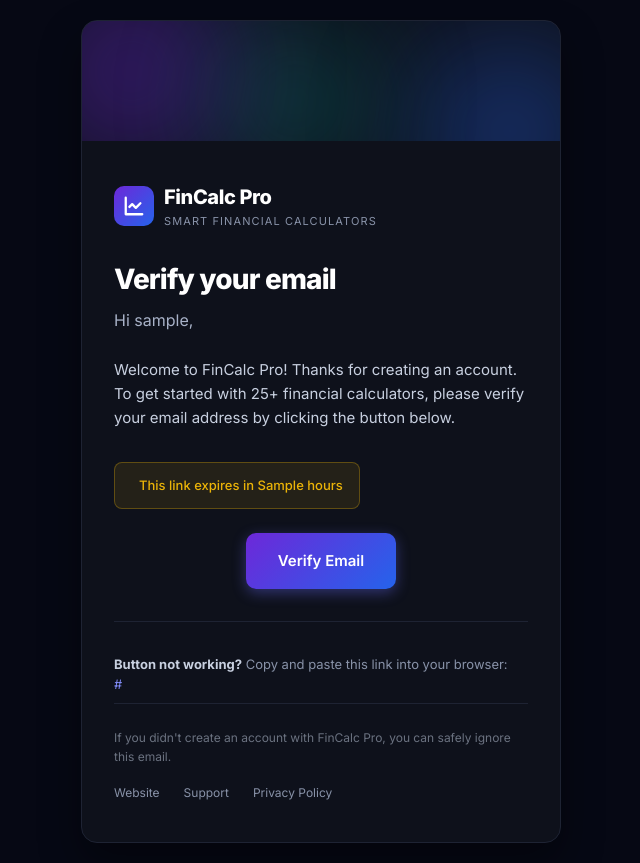
After one commit to patakrishna2006-a11y/Financial-Calculator, a Flask app: template templates/email/verification.html in a window 1280 px wide. The commit adds this page. Shown: the whole page, without its empty margins (319-959 px from the left). Run offline with Flask 3, Linux system fonts and the light colour scheme; the template is opened without the code that fills it: most values are stand-ins (such as "Sample title", 1, 10 or a date in 2020); some libraries are stand-ins or nearby versions.

Commit message:
Add email verification for user registration
- Add email verification flow: unverified user created on register → verification email sent → user clicks link → account activated
- New database fields: `is_verified`, `verification_token`, `verification_token_expires` on User model
- Gmail SMTP integration via Flask-Mail with HTML email template matching site theme
- Routes added:
  - `/verify-email/<token>` - validates token, marks user verified, clears token
  - `/resend-verification` - rate-limited (1/5min), resends verification email
- Updated `/register` POST: creates unverified user, sends email, redirects to check-email state
- Updated `/login` POST: blocks unverified users with clear error message
- Register template: conditional "check email" UI with resend form (shown after registration)
- Security: secure token generation (secrets.token_urlsafe), 1-hour expiry, rate limiting, security logging
- Config: MAIL_* and BASE_URL environment variables in .env

Files changed:
- requirements.txt (+flask-mail)
- .env (SMTP config + BASE_URL)
- app.py (model, mail init, helpers, routes, login check)
- templates/register.html (check-email state + resend form)
- templates/email/verification.html (new: themed HTML email)

```diff
--- a/app.py
+++ b/app.py
@@ -8,10 +8,12 @@ from dotenv import load_dotenv
 import json
 import re
 import logging
+import secrets
 from logging.handlers import RotatingFileHandler
 from flask_wtf.csrf import CSRFProtect, CSRFError
 from flask_limiter import Limiter
 from flask_limiter.util import get_remote_address
+from flask_mail import Mail, Message
 
 load_dotenv()
 
@@ -69,6 +71,17 @@ limiter = Limiter(
     storage_uri="memory://",
 )
 
+# --- Mail Configuration ---
+app.config['MAIL_SERVER'] = os.environ.get('MAIL_SERVER', 'smtp.gmail.com')
+app.config['MAIL_PORT'] = int(os.environ.get('MAIL_PORT', 587))
+app.config['MAIL_USE_TLS'] = os.environ.get('MAIL_USE_TLS', 'True').lower() == 'true'
+app.config['MAIL_USERNAME'] = os.environ.get('MAIL_USERNAME')
+app.config['MAIL_PASSWORD'] = os.environ.get('MAIL_PASSWORD')
+app.config['MAIL_DEFAULT_SENDER'] = os.environ.get('MAIL_DEFAULT_SENDER')
+app.config['BASE_URL'] = os.environ.get('BASE_URL', 'http://localhost:5000')
+
+mail = Mail(app)
+
 # --- Security Logging Setup ---
 security_logger = logging.getLogger('security')
 security_logger.setLevel(logging.INFO)
@@ -84,6 +97,30 @@ def log_security_event(event_type, details, user_id=None, ip=None):
     ip = ip or request.remote_addr
     user_info = f"user_id={user_id}" if user_id else "anonymous"
     security_logger.info(f"{event_type} | ip={ip} | {user_info} | {details}")
+
+
+def generate_verification_token():
+    """Generate a secure random token for email verification."""
+    return secrets.token_urlsafe(32)
+
+
+def send_verification_email(user, token):
+    """Send verification email to user."""
+    verify_url = f"{app.config['BASE_URL']}/verify-email/{token}"
+
+    html = render_template('email/verification.html',
+        username=user.username,
+        verify_url=verify_url,
+        expiry_hours=1
+    )
+
+    msg = Message(
+        subject="Verify your FinCalc Pro account",
+        recipients=[user.email],
+        html=html
+    )
+    mail.send(msg)
+
 
 # --- Security Headers Middleware ---
 @app.after_request
@@ -204,6 +241,9 @@ class User(db.Model):
     username = db.Column(db.String(50), unique=True, nullable=False)
     email = db.Column(db.String(100), nullable=False)
     password = db.Column(db.String(100), nullable=False)
+    is_verified = db.Column(db.Boolean, default=False, nullable=False)
+    verification_token = db.Column(db.String(100), unique=True, nullable=True)
+    verification_token_expires = db.Column(db.DateTime, nullable=True)
 
     __table_args__ = (
         db.UniqueConstraint('username', 'email', name='_username_email_uc'),
@@ -295,17 +335,25 @@ def home():
 @app.route('/register', methods=['GET', 'POST'])
 @limiter.limit("5 per minute; 20 per hour")
 def register():
+    check_email = request.args.get('check_email', '0') == '1'
+
     if request.method == 'GET':
-        return render_template('register.html')
+        return render_template('register.html', check_email=check_email)
 
     username = request.form.get('username', '').strip()
     email = request.form.get('email', '').strip()
     password = request.form.get('password', '')
+    confirm_password = request.form.get('confirm_password', '')
 
     # Input validation
-    if not username or not email or not password:
+    if not username or not email or not password or not confirm_password:
         log_security_event('REGISTRATION_FAILURE', 'missing_fields', ip=request.remote_addr)
         flash('All fields are required.', 'danger')
+        return redirect(url_for('register'))
+
+    if password != confirm_password:
+        log_security_event('REGISTRATION_FAILURE', 'password_mismatch', ip=request.remote_addr)
+        flash('Passwords do not match.', 'danger')
         return redirect(url_for('register'))
 
     if len(username) > 50:
@@ -327,23 +375,166 @@ def register():
         flash('Password must be at least 9 characters long and include a letter, a number, and a symbol.', 'danger')
         return redirect(url_for('register'))
 
+    # Check if user already exists (unverified)
+    existing_user = User.query.filter_by(username=username).first()
+    if existing_user:
+        if existing_user.is_verified:
+            flash('Username already exists', 'danger')
+            return redirect(url_for('register'))
+        else:
+            # Resend verification for unverified user
+            token = generate_verification_token()
+            existing_user.verification_token = token
+            existing_user.verification_token_expires = now_ist() + timedelta(hours=1)
+            db.session.commit()
+            try:
+                send_verification_email(existing_user, token)
+                log_security_event('VERIFICATION_RESENT', f'username={username}', user_id=existing_user.id, ip=request.remote_addr)
+            except Exception as e:
+                log_security_event('VERIFICATION_EMAIL_FAILED', f'username={username} error={str(e)}', ip=request.remote_addr)
+            return redirect(url_for('register', check_email=1))
+
+    existing_email = User.query.filter_by(email=email).first()
+    if existing_email:
+        if existing_email.is_verified:
+            flash('An account with this email already exists', 'danger')
+            return redirect(url_for('register'))
+        else:
+            # Resend verification for unverified user
+            token = generate_verification_token()
+            existing_email.verification_token = token
+            existing_email.verification_token_expires = now_ist() + timedelta(hours=1)
+            db.session.commit()
+            try:
+                send_verification_email(existing_email, token)
+                log_security_event('VERIFICATION_RESENT', f'email={email}', user_id=existing_email.id, ip=request.remote_addr)
+            except Exception as e:
+                log_security_event('VERIFICATION_EMAIL_FAILED', f'email={email} error={str(e)}', ip=request.remote_addr)
+            return redirect(url_for('register', check_email=1))
+
     hashed_password = generate_password_hash(password)
-    new_user = User(username=username, password=hashed_password, email=email)
+    token = generate_verification_token()
+    token_expires = now_ist() + timedelta(hours=1)
+
+    new_user = User(
+        username=username,
+        password=hashed_password,
+        email=email,
+        is_verified=False,
+        verification_token=token,
+        verification_token_expires=token_expires
+    )
 
     try:
         db.session.add(new_user)
         db.session.commit()
         log_security_event('REGISTRATION_SUCCESS', f'username={username}', user_id=new_user.id, ip=request.remote_addr)
-        flash('Successfully registered!', 'success')
-        return redirect(url_for('login'))
+
+        # Send verification email (non-blocking - log failure but don't fail registration)
+        try:
+            send_verification_email(new_user, token)
+            log_security_event('VERIFICATION_EMAIL_SENT', f'username={username}', user_id=new_user.id, ip=request.remote_addr)
+            flash('Verification email sent! Please check your inbox (valid for 1 hour).', 'success')
+        except Exception as e:
+            log_security_event('VERIFICATION_EMAIL_FAILED', f'username={username} error={str(e)}', user_id=new_user.id, ip=request.remote_addr)
+            flash('Account created but verification email could not be sent. Use the "Resend" option on the next page.', 'warning')
+
+        return redirect(url_for('register', check_email=1))
     except Exception as e:
         db.session.rollback()
         log_security_event('REGISTRATION_FAILURE', f'db_error={str(e)}', ip=request.remote_addr)
-        if User.query.filter_by(username=username).first():
-            flash('Username already exists', 'danger')
-        else:
-            flash('An account with this username and email combination already exists', 'danger')
+        flash('Registration failed. Please try again.', 'danger')
         return redirect(url_for('register'))
+
+
+@app.route('/verify-email/<token>')
+def verify_email(token):
+    """Verify user's email with token from email link."""
+    user = User.query.filter_by(verification_token=token).first()
+
+    if not user:
+        log_security_event('VERIFICATION_FAILED', 'invalid_token', ip=request.remote_addr)
+        flash('Invalid verification link.', 'danger')
+        return redirect(url_for('register'))
+
+    # Parse expiry datetime - handle both naive and aware datetimes
+    token_expires = user.verification_token_expires
+    if token_expires is None:
+        log_security_event('VERIFICATION_EXPIRED', f'username={user.username}', user_id=user.id, ip=request.remote_addr)
+        flash('Verification link has expired. Please register again.', 'danger')
+        return redirect(url_for('register'))
+
+    # Convert to timezone-aware if naive (assume IST)
+    if token_expires.tzinfo is None:
+        token_expires = token_expires.replace(tzinfo=IST)
+
+    if token_expires < now_ist():
+        log_security_event('VERIFICATION_EXPIRED', f'username={user.username}', user_id=user.id, ip=request.remote_addr)
+        flash('Verification link has expired. Please register again.', 'danger')
+        return redirect(url_for('register'))
+
+    if user.is_verified:
+        log_security_event('VERIFICATION_ALREADY_DONE', f'username={user.username}', user_id=user.id, ip=request.remote_addr)
+        flash('Email already verified. Please login.', 'info')
+        return redirect(url_for('login'))
+
+    user.is_verified = True
+    user.verification_token = None
+    user.verification_token_expires = None
+    db.session.commit()
+
+    log_security_event('EMAIL_VERIFIED', f'username={user.username}', user_id=user.id, ip=request.remote_addr)
+    flash('Email verified successfully! You can now login.', 'success')
+    return redirect(url_for('login'))
+
+
+@app.route('/resend-verification', methods=['POST'])
+@limiter.limit("1 per 5 minutes; 5 per hour", error_message="Too many requests. Please wait before resending.")
+def resend_verification():
+    """Resend verification email for unverified users."""
+    email = request.form.get('email', '').strip()
+
+    if not email:
+        flash('Email is required.', 'danger')
+        return redirect(url_for('register', check_email=1))
+
+    user = User.query.filter_by(email=email, is_verified=False).first()
+
+    if not user:
+        # Don't reveal if email exists or not for security
+        flash('If this email is registered and unverified, a new verification link has been sent.', 'info')
+        return redirect(url_for('register', check_email=1))
+
+    token = generate_verification_token()
+    user.verification_token = token
+    user.verification_token_expires = now_ist() + timedelta(hours=1)
+    db.session.commit()
+
+    try:
+        send_verification_email(user, token)
+        log_security_event('VERIFICATION_RESENT', f'username={user.username}', user_id=user.id, ip=request.remote_addr)
+        flash('Verification email resent! Please check your inbox (valid for 1 hour).', 'success')
+    except Exception as e:
+        log_security_event('VERIFICATION_EMAIL_FAILED', f'username={user.username} error={str(e)}', user_id=user.id, ip=request.remote_addr)
+        flash('Failed to send verification email. Please try again later.', 'danger')
+
+    return redirect(url_for('register', check_email=1))
+
+
+@app.errorhandler(429)
+def ratelimit_handler(e):
+    """Handle rate limit exceeded with proper redirect for form submissions."""
+    if request.path == '/resend-verification':
+        flash('Too many requests. Please wait 5 minutes before resending.', 'warning')
+        return redirect(url_for('register', check_email=1))
+    # Default handler for other routes
+    retry_after = getattr(e, 'retry_after', 60)
+    if request.is_json or request.headers.get('X-Requested-With') == 'XMLHttpRequest':
+        resp = jsonify({"success": False, "error": "Rate limit exceeded. Please try again later."})
+        resp.headers['Retry-After'] = str(retry_after)
+        return resp, 429
+    return render_template('errors/429.html', retry_after=retry_after), 429
+
 
 @app.route('/login', methods=['GET', 'POST'])
 @limiter.limit("10 per minute; 50 per hour")
@@ -361,6 +552,11 @@ def login():
         return redirect(url_for('login'))
 
     user = User.query.filter_by(username=username, email=email).first()
+
+    if user and not user.is_verified:
+        log_security_event('LOGIN_FAILURE', 'unverified_email', ip=request.remote_addr)
+        flash('Please verify your email first. Check your inbox for the verification link.', 'warning')
+        return redirect(url_for('login'))
 
     if user and check_password_hash(user.password, password):
         session.clear()  # Prevent session fixation
--- a/requirements.txt
+++ b/requirements.txt
@@ -4,4 +4,5 @@ flask_sqlalchemy>=3.0.0
 werkzeug>=3.0.0
 flask-wtf>=1.2.0
 flask-limiter>=3.8.0
+flask-mail>=0.10.0
 python-dotenv>=1.0.0
--- /dev/null
+++ b/templates/email/verification.html
@@ -0,0 +1,319 @@
+<!DOCTYPE html>
+<html lang="en">
+<head>
+  <meta charset="UTF-8">
+  <meta name="viewport" content="width=device-width, initial-scale=1.0">
+  <title>Verify your FinCalc Pro account</title>
+  <link rel="preconnect" href="https://fonts.googleapis.com">
+  <link rel="preconnect" href="https://fonts.gstatic.com" crossorigin>
+  <link href="https://fonts.googleapis.com/css2?family=Inter:wght@300;400;500;600;700;800;900&display=swap" rel="stylesheet">
+  <style>
+    * {
+      margin: 0;
+      padding: 0;
+      box-sizing: border-box;
+    }
+
+    body {
+      font-family: 'Inter', -apple-system, BlinkMacSystemFont, 'Segoe UI', sans-serif;
+      background: #060814;
+      color: #e8ecf4;
+      line-height: 1.6;
+      min-height: 100vh;
+      padding: 20px;
+    }
+
+    .email-wrapper {
+      max-width: 480px;
+      margin: 0 auto;
+      background: #0e111b;
+      border-radius: 16px;
+      border: 1px solid #1e2333;
+      overflow: hidden;
+      box-shadow: 0 20px 40px rgba(0, 0, 0, 0.4);
+    }
+
+    /* Background orbs effect */
+    .orb-container {
+      position: relative;
+      height: 120px;
+      overflow: hidden;
+    }
+
+    .orb {
+      position: absolute;
+      border-radius: 50%;
+      filter: blur(60px);
+      opacity: 0.4;
+    }
+
+    .orb-purple {
+      width: 200px;
+      height: 200px;
+      background: #6d28d9;
+      top: -50px;
+      left: -50px;
+    }
+
+    .orb-blue {
+      width: 180px;
+      height: 180px;
+      background: #2563eb;
+      top: 20px;
+      right: -40px;
+    }
+
+    .orb-teal {
+      width: 140px;
+      height: 140px;
+      background: #0d9488;
+      bottom: -30px;
+      left: 30%;
+    }
+
+    .content {
+      padding: 40px 32px;
+      position: relative;
+      z-index: 1;
+    }
+
+    /* Logo */
+    .logo {
+      display: inline-flex;
+      align-items: center;
+      gap: 10px;
+      margin-bottom: 32px;
+      text-decoration: none;
+    }
+
+    .logo-icon {
+      width: 40px;
+      height: 40px;
+      background: linear-gradient(135deg, #6d28d9 0%, #2563eb 100%);
+      border-radius: 10px;
+      display: flex;
+      align-items: center;
+      justify-content: center;
+      color: white;
+      font-size: 18px;
+    }
+
+    .logo-text-wrapper {
+      display: flex;
+      flex-direction: column;
+    }
+
+    .logo-text {
+      font-size: 20px;
+      font-weight: 800;
+      color: #ffffff;
+      letter-spacing: -0.02em;
+    }
+
+    .logo-subtext {
+      font-size: 11px;
+      font-weight: 400;
+      color: #8892a8;
+      text-transform: uppercase;
+      letter-spacing: 0.1em;
+    }
+
+    /* Heading */
+    h1 {
+      font-size: 28px;
+      font-weight: 800;
+      color: #ffffff;
+      letter-spacing: -0.03em;
+      margin-bottom: 12px;
+      line-height: 1.2;
+    }
+
+    .greeting {
+      font-size: 16px;
+      color: #a8b2c8;
+      margin-bottom: 24px;
+    }
+
+    .message {
+      font-size: 15px;
+      color: #c8d0e0;
+      margin-bottom: 32px;
+    }
+
+    /* CTA Button */
+    .cta-button {
+      display: inline-block;
+      background: linear-gradient(135deg, #6d28d9 0%, #2563eb 100%);
+      color: #ffffff;
+      font-weight: 600;
+      font-size: 15px;
+      padding: 16px 32px;
+      border-radius: 10px;
+      text-decoration: none;
+      text-align: center;
+      transition: transform 0.2s ease, box-shadow 0.2s ease;
+      box-shadow: 0 4px 14px rgba(99, 102, 241, 0.4);
+    }
+
+    .cta-button:hover {
+      transform: translateY(-2px);
+      box-shadow: 0 8px 24px rgba(99, 102, 241, 0.5);
+    }
+
+    /* Divider */
+    .divider {
+      height: 1px;
+      background: #1e2333;
+      margin: 32px 0;
+    }
+
+    /* Fallback link */
+    .fallback {
+      font-size: 13px;
+      color: #8892a8;
+    }
+
+    .fallback strong {
+      color: #c8d0e0;
+    }
+
+    .fallback a {
+      color: #818cf8;
+      word-break: break-all;
+      text-decoration: none;
+    }
+
+    .fallback a:hover {
+      text-decoration: underline;
+    }
+
+    /* Expiry notice */
+    .expiry-notice {
+      display: inline-flex;
+      align-items: center;
+      gap: 8px;
+      background: rgba(234, 179, 8, 0.1);
+      border: 1px solid rgba(234, 179, 8, 0.3);
+      color: #eab308;
+      font-size: 13px;
+      font-weight: 500;
+      padding: 12px 16px;
+      border-radius: 8px;
+      margin-bottom: 24px;
+    }
+
+    .expiry-icon {
+      font-size: 14px;
+      flex-shrink: 0;
+    }
+
+    /* Footer */
+    .footer {
+      border-top: 1px solid #1e2333;
+      padding-top: 24px;
+      margin-top: 8px;
+    }
+
+    .footer-text {
+      font-size: 12px;
+      color: #6b7280;
+      margin-bottom: 16px;
+    }
+
+    .footer-links {
+      display: flex;
+      gap: 24px;
+      flex-wrap: wrap;
+    }
+
+    .footer-links a {
+      color: #8892a8;
+      font-size: 12px;
+      text-decoration: none;
+    }
+
+    .footer-links a:hover {
+      color: #ffffff;
+    }
+
+    /* Responsive */
+    @media (max-width: 480px) {
+      .content {
+        padding: 32px 24px;
+      }
+
+      h1 {
+        font-size: 24px;
+      }
+
+      .cta-button {
+        width: 100%;
+        padding: 14px 24px;
+      }
+    }
+  </style>
+</head>
+<body>
+  <div class="email-wrapper">
+    <!-- Background Orbs -->
+    <div class="orb-container">
+      <div class="orb orb-purple" aria-hidden="true"></div>
+      <div class="orb orb-blue" aria-hidden="true"></div>
+      <div class="orb orb-teal" aria-hidden="true"></div>
+    </div>
+
+    <div class="content">
+      <!-- Logo -->
+      <a href="{{ config.BASE_URL if config.BASE_URL else 'https://fincalc.pro' }}" class="logo" style="color: inherit;">
+        <div class="logo-icon" aria-hidden="true">
+          <svg width="22" height="22" viewBox="0 0 24 24" fill="none" stroke="currentColor" stroke-width="2.5" stroke-linecap="round" stroke-linejoin="round" aria-hidden="true">
+            <path d="M3 3v18h18"/>
+            <path d="m19 9-5 5-4-4-3 3"/>
+          </svg>
+        </div>
+        <div class="logo-text-wrapper">
+          <div class="logo-text">FinCalc Pro</div>
+          <div class="logo-subtext">Smart Financial Calculators</div>
+        </div>
+      </a>
+
+      <!-- Content -->
+      <h1>Verify your email</h1>
+
+      <p class="greeting">Hi {{ username }},</p>
+
+      <p class="message">Welcome to FinCalc Pro! Thanks for creating an account. To get started with 25+ financial calculators, please verify your email address by clicking the button below.</p>
+
+      <!-- Expiry Notice -->
+      <div class="expiry-notice" role="alert">
+        <i class="fas fa-clock expiry-icon" aria-hidden="true"></i>
+        <span>This link expires in {{ expiry_hours }} hour{% if expiry_hours != 1 %}s{% endif %}</span>
+      </div>
+
+      <!-- CTA Button -->
+      <div style="text-align: center; margin-bottom: 32px;">
+        <a href="{{ verify_url }}" class="cta-button">Verify Email</a>
+      </div>
+
+      <!-- Divider -->
+      <div class="divider" aria-hidden="true"></div>
+
+      <!-- Fallback Link -->
+      <p class="fallback">
+        <strong>Button not working?</strong> Copy and paste this link into your browser:<br>
+        <a href="{{ verify_url }}">{{ verify_url }}</a>
+      </p>
+
+      <!-- Footer -->
+      <div class="footer">
+        <p class="footer-text">If you didn't create an account with FinCalc Pro, you can safely ignore this email.</p>
+        <div class="footer-links">
+          <a href="{{ config.BASE_URL if config.BASE_URL else 'https://fincalc.pro' }}">Website</a>
+          <a href="mailto:support@fincalc.pro">Support</a>
+          <a href="#">Privacy Policy</a>
+        </div>
+      </div>
+    </div>
+  </div>
+</body>
+</html>
```
Also changed, not shown: templates/register.html (+47 -0 lines).
